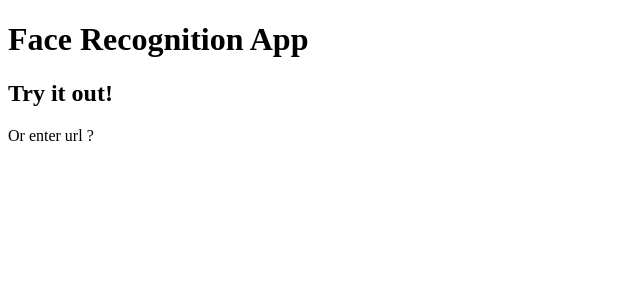
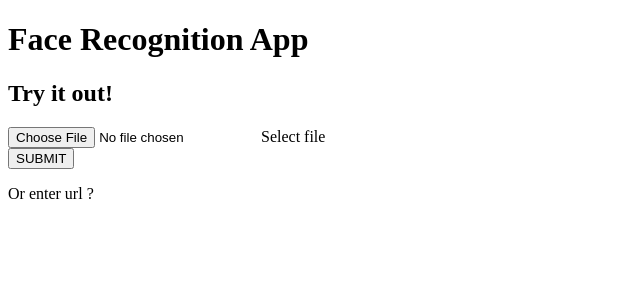
Before and after one commit to HarshaSudheer/azure-face-recognition-app, a React (Create React App) app: page / in a window 1280 px wide. Both pictures are taken after a click on the element "Or upload from device ?". Shown: the top 300 px of the page, without its empty margins (0-640 px from the left). Built offline with nearby package versions, Linux system fonts and the light colour scheme.

Commit message:
Add. ImageUpload

```diff
--- a/src/components/ImageUpload.js
+++ b/src/components/ImageUpload.js
@@ -1,9 +1,83 @@
-import React from "react";
-
+import React, { useState, useEffect } from "react";
+import { faceApiForUpload } from "../services/FaceApi";
 const ImageUpload = () => {
-    return(
-        <div></div>
-    )
+ const [data, setData] = useState([])
+ const [file, setFile] = useState({});
+ const [outputImage, setOutputImage] = useState(false);
+ const faceRectangleStyle = (item) => {
+  return ({
+   position: 'absolute',
+   top: `${item.faceRectangle.top}px`,
+   left: `${item.faceRectangle.left}px`,
+   width: `${item.faceRectangle.width}px`,
+   height: `${item.faceRectangle.height}px`,
+   border: '2px solid #BA0B93',
+   textAlign: 'center',
+   color: 'white',
+   fontSize: '20px',
+   fontWeight: 'bold'
+  });
+ }
+ useEffect(() => {
+  console.log(data);
+ }, [data])
+ const handleUpload = (event) => {
+  setFile(event.target.files[0]);
+ }
+ const handleSubmit = async () => {
+  try {
+   const response = await faceApiForUpload.post(
+    `/face/v1.0/detect`,
+    file
+   );
+   setData(response.data);
+   setOutputImage(true);
+  }
+  catch (err) {
+   console.log(err.response.data);
+   window.alert("An error occurred");
+  }
+ }
+ const handleBack = () => {
+  setOutputImage(false);
+  setFile({});
+ }
+ return (
+  <div>
+   {(!outputImage) ?
+    <div>
+     <div>
+      <input type="file" id="file" name="file" accept=".jpg,.jpeg,.png" onChange={handleUpload} />
+      <label htmlFor="file">Select file</label>
+     </div>
+     <button type="button" onClick={handleSubmit}>SUBMIT</button>
+    </div>
+   :
+    <div style={{ position: 'relative' }}>
+     <img src={URL.createObjectURL(file)} alt="output from azure" />
+     {data && data.map(item => {
+       return (
+        <div key={item.faceId} style={faceRectangleStyle(item)}>{data.indexOf(item) + 1}</div>
+       )
+     })}
+     {data.length > 0 ?
+      <div>
+       {data.map(item => {
+        return (
+         <div key={item.faceId}>
+          <p>{data.indexOf(item) + 1}</p>
+          <p>Gender: {item.faceAttributes.gender}</p>
+          <p>Age: {item.faceAttributes.age}</p>
+          <p>Glasses: {item.faceAttributes.glasses}</p>
+         </div>
+        )
+       })}
+      </div> : <p>No face detected</p>
+     }
+     <button type="button" onClick={handleBack}>BACK</button>
+    </div>
+   }
+  </div>
+ );
 }
-
 export default ImageUpload;
```
